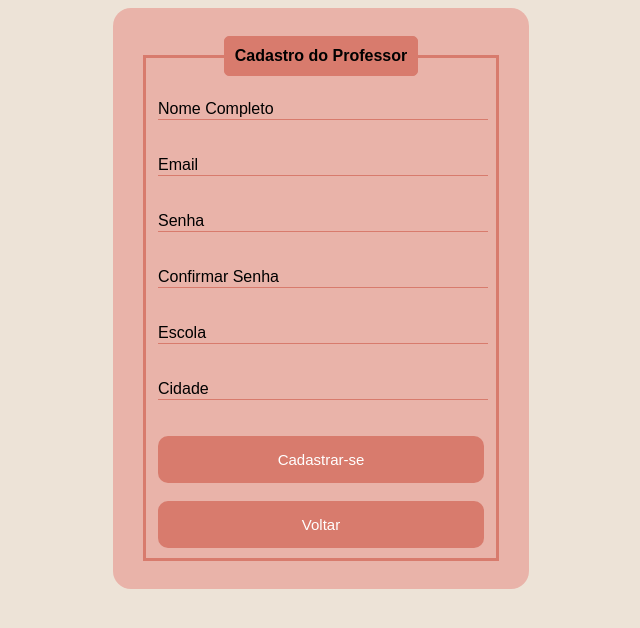
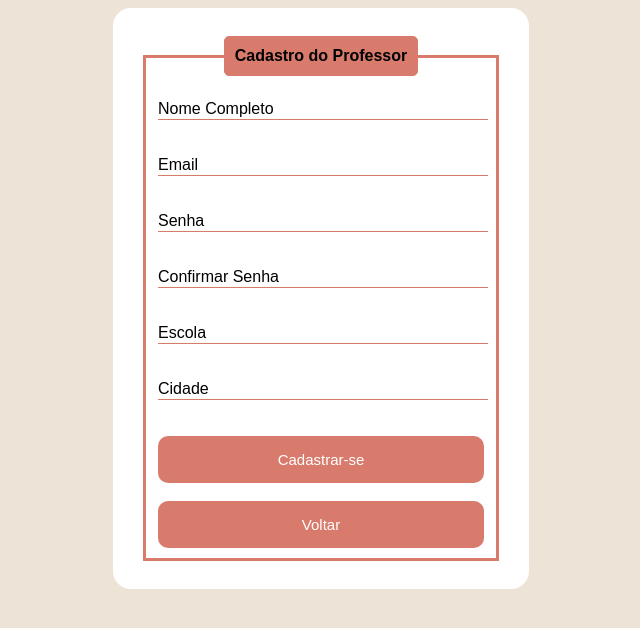
Before and after one commit to laragrossi/TCC---biblioteca-digital, a PHP site: page /cadastroprof.php in a window 1280 px wide. Shown: the top 628 px of the page, without its empty margins (319-959 px from the left). Run offline with PHP 8.4, Linux system fonts and the light colour scheme.

Commit message:
09/10
cores

```diff
--- a/biblioteca-digital-tcc/cadastroaluno.css
+++ b/biblioteca-digital-tcc/cadastroaluno.css
@@ -1,7 +1,7 @@
   /* Estilo do corpo da página */
         body{
             font-family: Arial, Helvetica, sans-serif; /* Fonte padrão */
-            background-image: linear-gradient(to right, #ede3d7,#ede3d7); /* Fundo com gradiente */
+            background-image: linear-gradient(to right, #ffffff,#ede3d7); /* Fundo com gradiente */
         }
 
         /* Caixa central do formulário */
--- a/biblioteca-digital-tcc/cadastrolivros.css
+++ b/biblioteca-digital-tcc/cadastrolivros.css
@@ -6,7 +6,7 @@
 
          /* Caixa do login */
         .login-card {
-        background-color: #e9b3a9;
+        background-color: #ffffff;
         border-radius: 18px; /* Cantos arredondados */
         padding: 28px 28px 28px; /* Espaçamento interno */
         width: 360px;
@@ -38,7 +38,7 @@
             border: none; /* Sem borda */
             border-bottom: 1px solid #8c2d21; /* Apenas linha inferior */
             outline: none; /* Remove a borda padrão ao clicar */
-            color: white;
+            color: rgb(0, 0, 0);
             font-size: 15px;
             width: 100%;
             letter-spacing: 2px; /* Espaçamento entre letras */
--- a/biblioteca-digital-tcc/cadastroprof.css
+++ b/biblioteca-digital-tcc/cadastroprof.css
@@ -6,7 +6,7 @@
 
         /* Caixa do login */
         .login-card {
-        background-color: #e9b3a9;
+        background-color: #ffffff;
         border-radius: 18px; /* Cantos arredondados */
         padding: 28px 28px 28px; /* Espaçamento interno */
         width: 360px;
@@ -39,7 +39,7 @@
             border: none; /* Sem borda */
             border-bottom: 1px solid #d87b6d; /* Apenas linha inferior */
             outline: none; /* Remove a borda padrão ao clicar */
-            color: white;
+            color: rgb(0, 0, 0);
             font-size: 15px;
             width: 100%;
             letter-spacing: 2px; /* Espaçamento entre letras */
--- a/biblioteca-digital-tcc/cadastroprof.php
+++ b/biblioteca-digital-tcc/cadastroprof.php
@@ -104,7 +104,7 @@
                 <!-- Botão de cadastro -->
                 <input type="submit" name="submit" class="btn" value="Cadastrar-se">
                 <br><br>
-                <a href="loginaluno.php"><input type="button" name="submit" class="btn" value="Voltar"></a>
+                <a href="loginprof.php"><input type="button" name="submit" class="btn" value="Voltar"></a>
             </fieldset>
         </form>
     </div>
```
